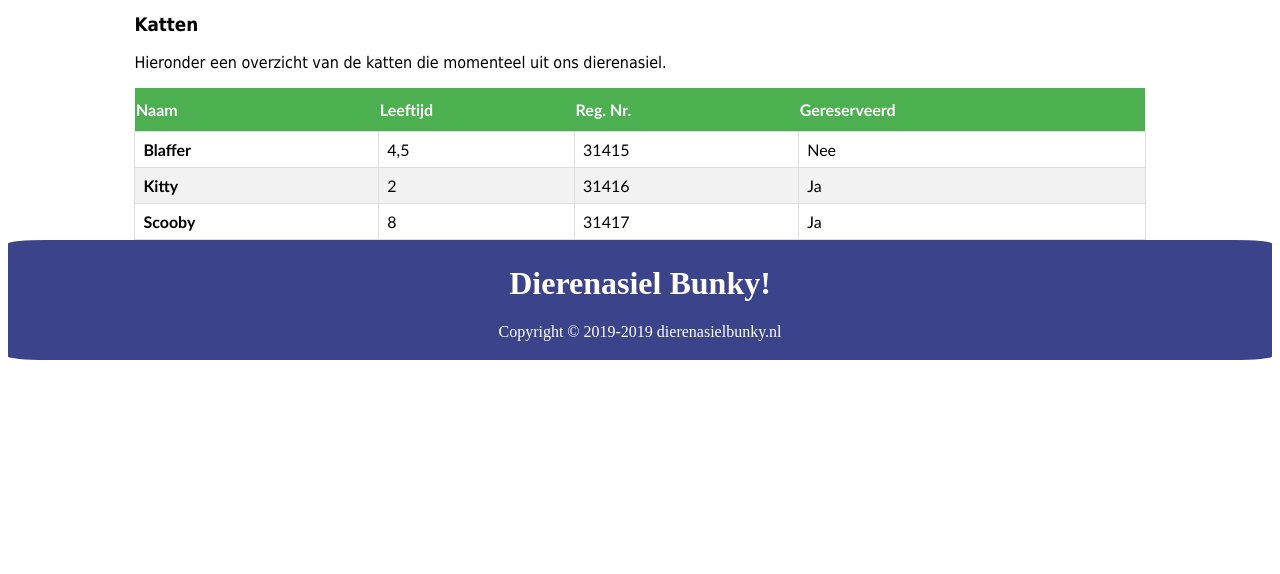
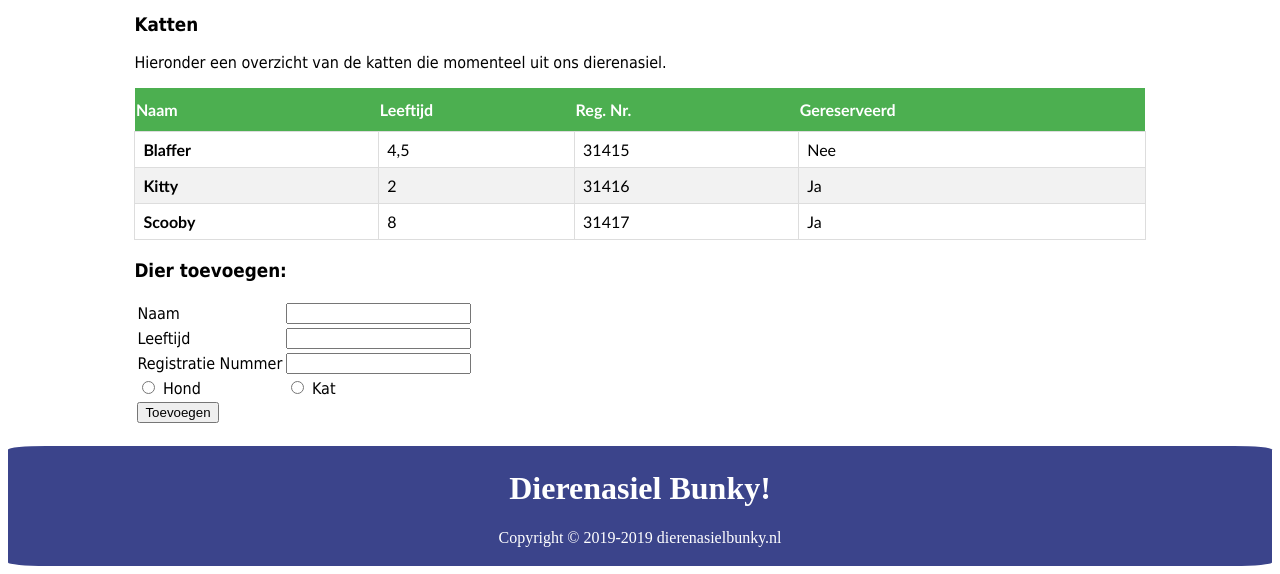
Before and after one commit to RobVanDerHeijden/Dierenasiel, a PHP site: page /aanwezige-dieren.php in a window 1280 px wide. Shown: the part 630-1204 px from the top of the page. Before the commit the page ends 990 px from the top, so only its background shows below. Run offline with PHP 8.4, Linux system fonts and the light colour scheme.

Commit message:
Dieren toevoegen form aangemaakt

```diff
--- a/aanwezige-dieren.php
+++ b/aanwezige-dieren.php
@@ -49,6 +49,35 @@
         </tr>
       </tbody>
     </table>
+
+    <h3>Dier toevoegen:</h3>
+    <form>
+        <table id="dieren-toevoegen-form-tabel" class="dieren-toevoegen-form-tabel">
+            <tr>
+                <td><label for="naam">Naam</label></td>
+                <td><input type="text" id="naam" /></td>
+            </tr>
+            <tr>
+                <td><label for="leeftijd">Leeftijd</label></td>
+                <td><input type="number" id="leeftijd" /></td>
+            </tr>
+            <tr>
+                <td><label for="regnr">Registratie Nummer</label></td>
+                <td><input type="number" id="regnr" /></td>
+            </tr>
+            <tr>
+                <td><input type="radio" name="diersoort" value="hond"> Hond<br></td>
+                <td><input type="radio" name="diersoort" value="kat"> Kat</td>
+            </tr>
+            <tr>
+                <td><input type="submit" value="Toevoegen" /></td>
+            </tr>
+
+
+        </table>
+
+    </form>
+
 </div>
 
 <?php include 'footer.php'; ?>
--- a/style.css
+++ b/style.css
@@ -34,6 +34,7 @@
     color: white;
     font-size: 16px;
     border-radius: 3%;
+    margin-top: 20px;
 }
 
 
@@ -67,3 +68,6 @@
   color: white;
 }
 table.dieren tr td:first-child{  font-weight: bold;}
+table#katten-tabel {
+    margin-bottom: 20px;
+}
```
